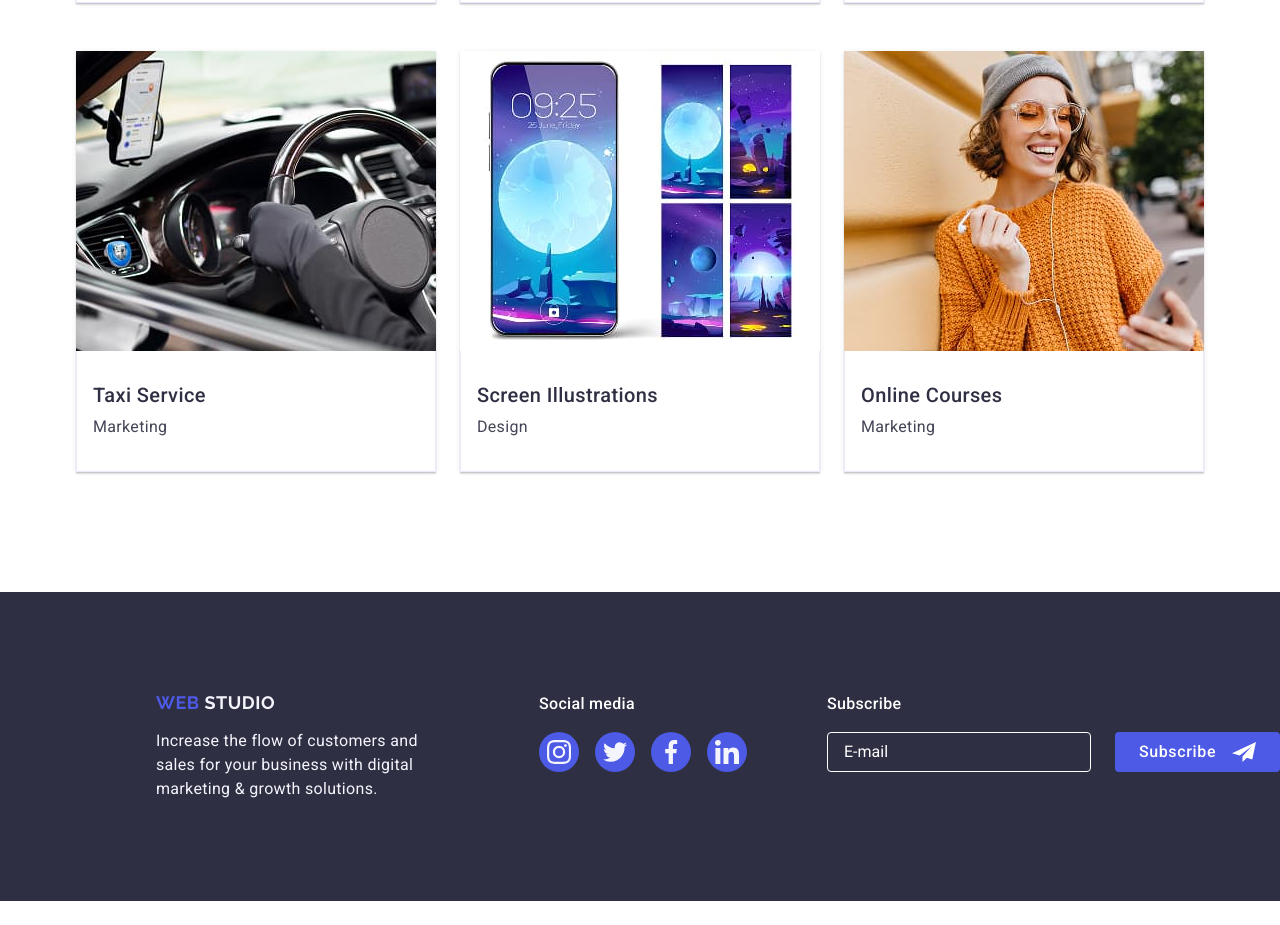
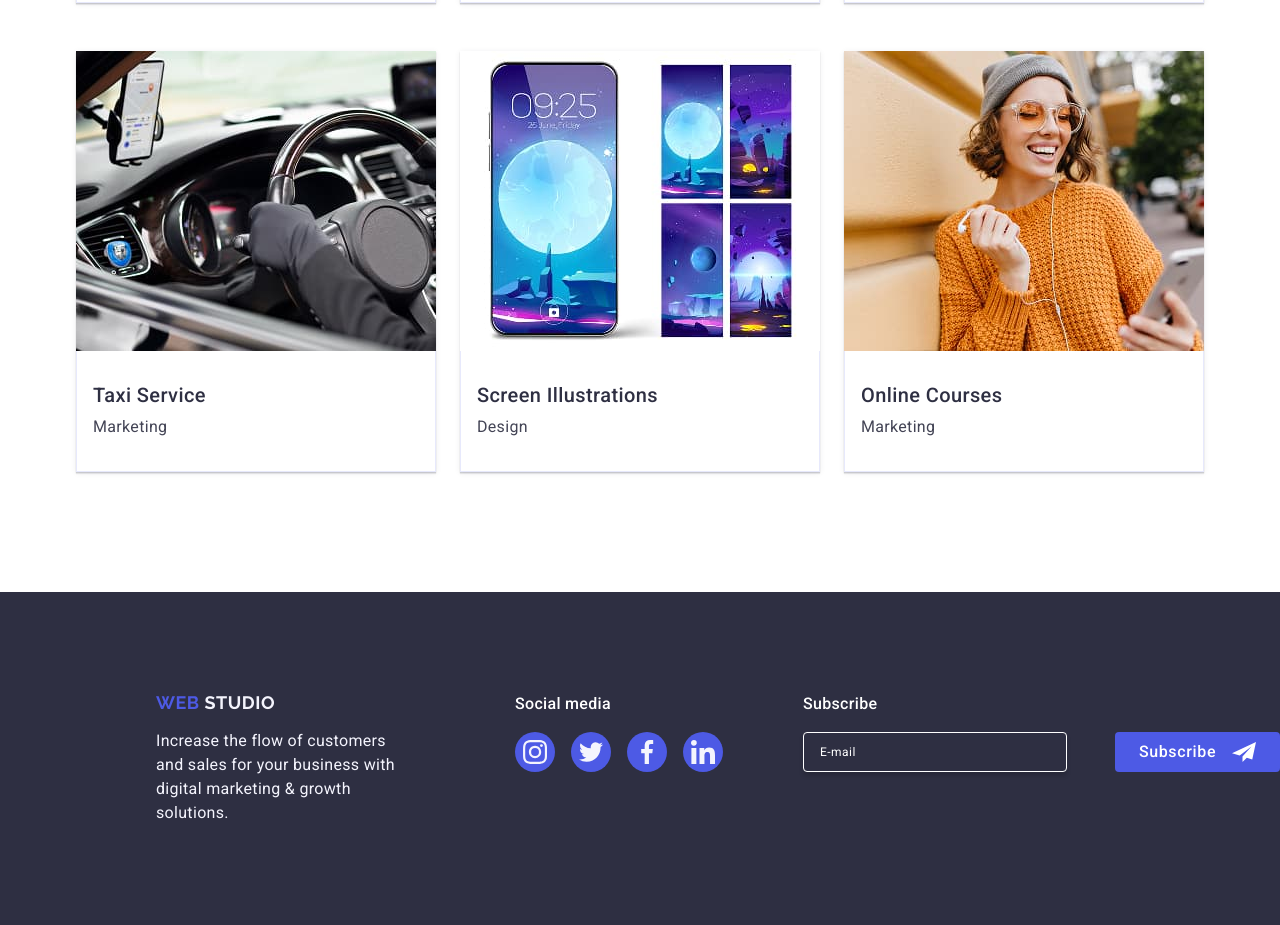
Before and after one commit to tnysha/goit-markup-hw-05, a plain HTML site: page index.html in a window 1280 px wide. Shown: the part 2559-3484 px from the top of the page. Before the commit the page ends 3460 px from the top, so only its background shows below. Drawn offline with nearby package versions, Linux system fonts and the light colour scheme.

Commit message:
change position /label in footer-form

```diff
--- a/css/styles.css
+++ b/css/styles.css
@@ -524,6 +524,7 @@ color: #f4f4fd;
 }
 .subscribe-field{
   display: flex;
+  gap: 24px;
 }
 .email-field{
   width: 264px;
@@ -532,8 +533,14 @@ color: #f4f4fd;
   border-radius: 4px;
   background-color: transparent;
   color: #ffffff;
-  padding: 8px 16px;
-}
+  font-weight: 400;
+  font-size: 12px;
+  line-height: 2;
+  letter-spacing: 0.04em;
+  color: #fff;
+  padding-left: 16px;
+  box-shadow: 0 4px 4px 0 rgba(0, 0, 0, 0.15);
+ }
 input::placeholder{
   color: #ffffff;
 }
--- a/index.html
+++ b/index.html
@@ -469,9 +469,9 @@
        <div class="container-form">
           <p class="footer-subscribe-title">Subscribe</p>
           <form class="subscribe-field">
-            <label for="user-email"></label>
+            <label class="email-label" for="user-email">
             <input class="email-field" type="email" id="user-email"         name="user-email" placeholder="E-mail">
-
+            </label>
             <button class="subscribe-btn" type="submit">Subscribe
             <svg class="icon-subscribe" width="24" height="24">
             <use href="./images/icons.svg#icon-send">
@@ -545,7 +545,7 @@
                   </svg>
                   </span>
                   I accept the terms and conditions of the
-                  <a href="#" class="policy-link">Privacy Policy</a>
+                  <a href="#" class="policy-link" target="_blank">Privacy Policy</a>
                 </label>
               </div>
               <button class="btn-main submit" type="submit">Send</button>
```
